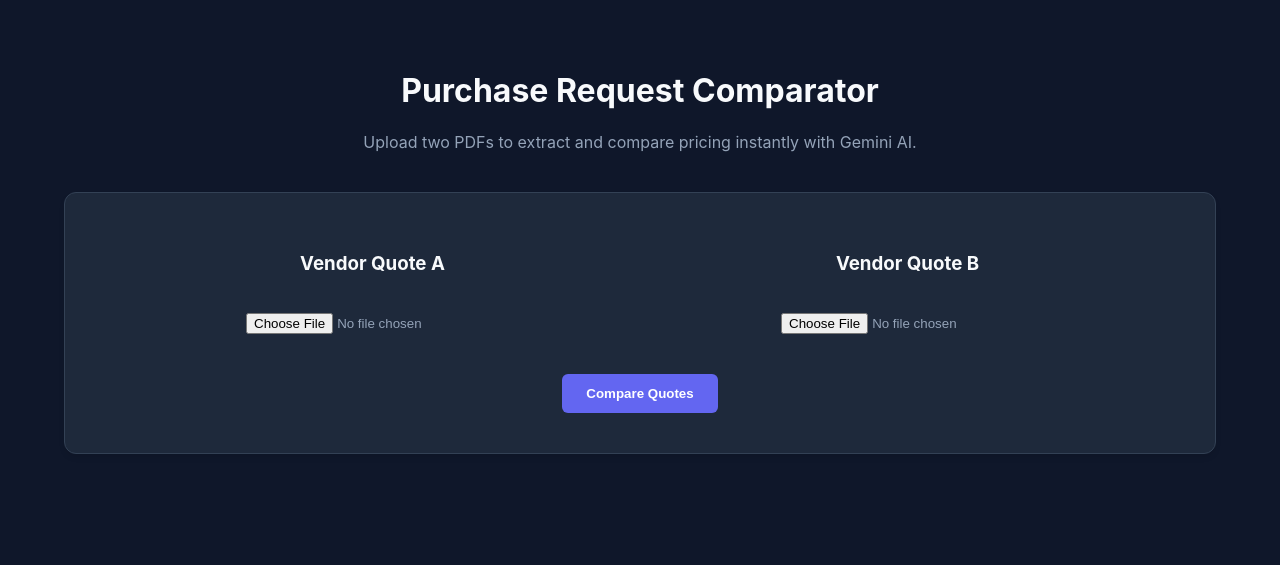
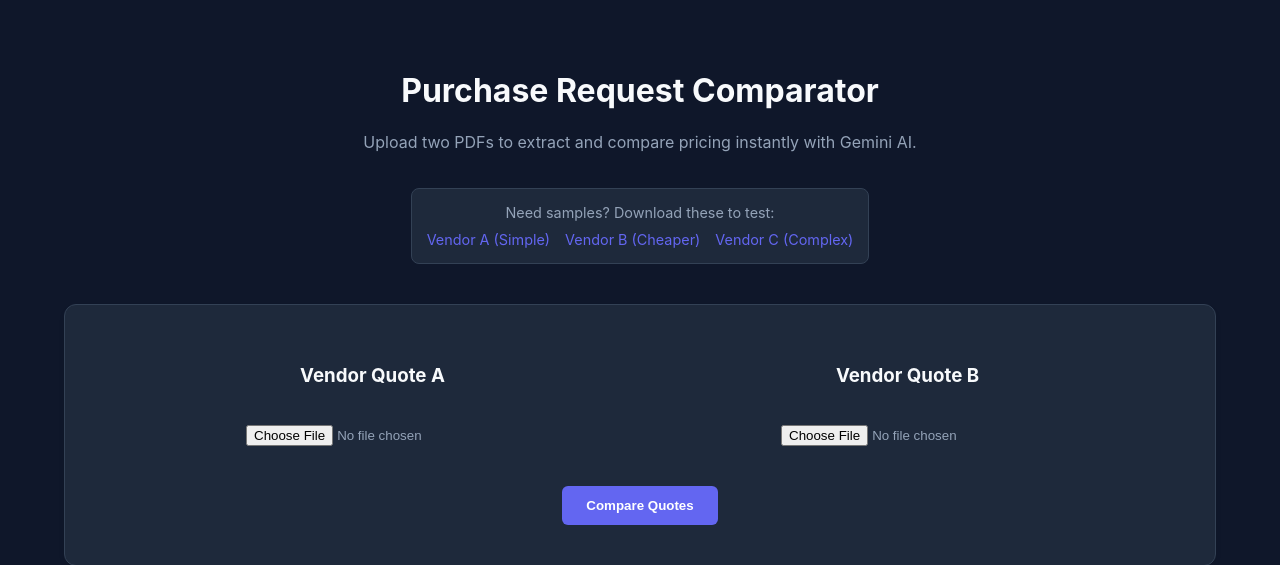
Before and after one commit to goforaditya/pr_processor, a FastAPI app: page / in a window 1280 px wide. Shown: the top 565 px of the page. Run offline with FastAPI, Linux system fonts and the light colour scheme.

Commit message:
feat: implement Purchase Request Processor FastAPI app and PDF generator script, integrating sample generation into Docker build.

```diff
--- a/app/main.py
+++ b/app/main.py
@@ -16,6 +16,9 @@ os.makedirs(UPLOAD_DIR, exist_ok=True)
 
 # Templates
 templates = Jinja2Templates(directory="./app/templates")
+
+# Mount samples
+app.mount("/samples", StaticFiles(directory="sample_prs"), name="samples")
 
 # Services
 extractor = PRExtractor()
--- a/app/templates/compare.html
+++ b/app/templates/compare.html
@@ -1,5 +1,6 @@
 <!DOCTYPE html>
 <html lang="en">
+
 <head>
     <meta charset="UTF-8">
     <meta name="viewport" content="width=device-width, initial-scale=1.0">
@@ -12,6 +13,7 @@
             --text: #f8fafc;
             --subtext: #94a3b8;
         }
+
         body {
             font-family: 'Inter', sans-serif;
             background-color: var(--bg);
@@ -23,12 +25,19 @@
             align-items: center;
             min-height: 100vh;
         }
-        h1, h2, h3 { color: var(--text); }
+
+        h1,
+        h2,
+        h3 {
+            color: var(--text);
+        }
+
         .container {
             width: 90%;
             max-width: 1200px;
             margin-top: 50px;
         }
+
         .upload-section {
             background-color: var(--card);
             padding: 40px;
@@ -37,10 +46,12 @@
             border: 1px solid #334155;
             box-shadow: 0 4px 6px -1px rgba(0, 0, 0, 0.1);
         }
+
         input[type="file"] {
             margin: 20px 0;
             color: var(--subtext);
         }
+
         button {
             background-color: var(--primary);
             color: white;
@@ -51,12 +62,16 @@
             cursor: pointer;
             transition: background 0.3s;
         }
-        button:hover { background-color: #4f46e5; }
+
+        button:hover {
+            background-color: #4f46e5;
+        }
 
         .result-section {
             margin-top: 40px;
             display: grid;
-            grid-template-columns: 1fr 1fr; /* Two equal columns for Side-by-Side */
+            grid-template-columns: 1fr 1fr;
+            /* Two equal columns for Side-by-Side */
             gap: 20px;
         }
 
@@ -68,7 +83,8 @@
         }
 
         .comparison-table {
-            grid-column: span 2; /* Full width */
+            grid-column: span 2;
+            /* Full width */
             width: 100%;
             border-collapse: collapse;
             margin-top: 20px;
@@ -76,15 +92,27 @@
             border-radius: 8px;
             overflow: hidden;
         }
-        th, td {
+
+        th,
+        td {
             padding: 12px;
             text-align: left;
             border-bottom: 1px solid #334155;
         }
-        th { background-color: #334155; color: white; }
 
-        .cheaper { color: #4ade80; font-weight: bold; }
-        .expensive { color: #f87171; }
+        th {
+            background-color: #334155;
+            color: white;
+        }
+
+        .cheaper {
+            color: #4ade80;
+            font-weight: bold;
+        }
+
+        .expensive {
+            color: #f87171;
+        }
 
         .summary-box {
             grid-column: span 2;
@@ -97,11 +125,27 @@
         }
     </style>
 </head>
+
 <body>
     <div class="container">
         <div style="text-align: center; margin-bottom: 40px;">
             <h1>Purchase Request Comparator</h1>
-            <p style="color: var(--subtext);">Upload two PDFs to extract and compare pricing instantly with Gemini AI.</p>
+            <p style="color: var(--subtext);">Upload two PDFs to extract and compare pricing instantly with Gemini AI.
+            </p>
+
+            <div
+                style="margin-top: 20px; padding: 15px; background-color: var(--card); display: inline-block; border-radius: 8px; border: 1px solid #334155;">
+                <p style="margin: 0 0 10px 0; font-size: 0.9em; color: var(--subtext);">Need samples? Download these to
+                    test:</p>
+                <div style="display: flex; gap: 15px; justify-content: center;">
+                    <a href="/samples/pr_vendor_a.pdf" target="_blank"
+                        style="color: var(--primary); text-decoration: none; font-size: 0.9em;">Vendor A (Simple)</a>
+                    <a href="/samples/pr_vendor_b.pdf" target="_blank"
+                        style="color: var(--primary); text-decoration: none; font-size: 0.9em;">Vendor B (Cheaper)</a>
+                    <a href="/samples/pr_vendor_c.pdf" target="_blank"
+                        style="color: var(--primary); text-decoration: none; font-size: 0.9em;">Vendor C (Complex)</a>
+                </div>
+            </div>
         </div>
 
         {% if not result %}
@@ -188,4 +232,5 @@
         {% endif %}
     </div>
 </body>
+
 </html>
--- a/scripts/generator.py
+++ b/scripts/generator.py
@@ -6,7 +6,10 @@ from reportlab.lib import colors
 from reportlab.platypus import SimpleDocTemplate, Table, TableStyle, Paragraph, Spacer
 from reportlab.lib.styles import getSampleStyleSheet
 
-OUTPUT_DIR = "C:/Users/adity/.gemini/antigravity/scratch/pr_processor/sample_prs"
+# Get the directory where this script is located
+SCRIPT_DIR = os.path.dirname(os.path.abspath(__file__))
+# Go up one level to project root, then into sample_prs
+OUTPUT_DIR = os.path.join(os.path.dirname(SCRIPT_DIR), "sample_prs")
 
 def create_directory():
     if not os.path.exists(OUTPUT_DIR):
```
Also changed, not shown: 4 other files.
